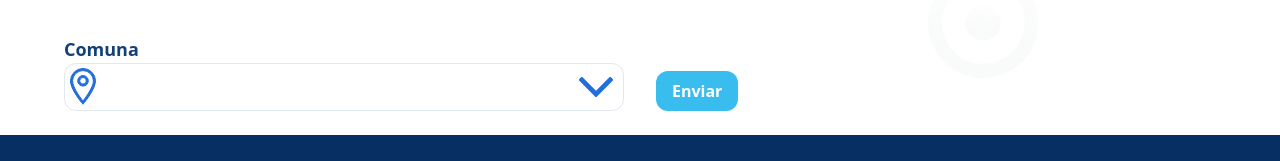
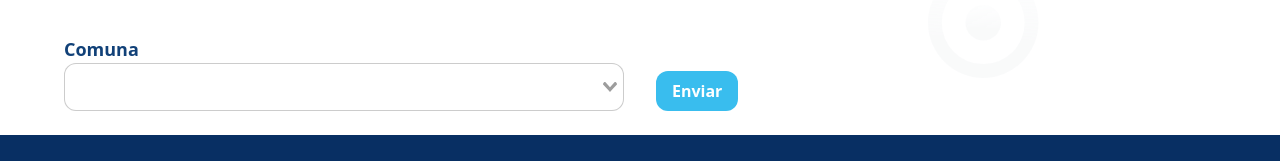
Before and after one commit to obedmacallums/parkingfile_page, a Nuxt app: page /test in a window 1280 px wide. Shown: the part 3073-3234 px from the top of the page. Built offline with nearby package versions, Linux system fonts and the light colour scheme.

Commit message:
added vue-select library

```diff
--- a/components/Form.vue
+++ b/components/Form.vue
@@ -56,12 +56,7 @@
     <div class="flex flex-col py-3 my-3">
     <label for="comuna" class="font-sans text-lg font-bold text-text-blue">Comuna</label>
     <div class="h-12">
-    <select name="comuna" id="comuna" placeholder="Ingresa el nombre de tu comuna" v-model="comuna" form="contactform"
-    class="w-full h-full border border-gray-300 rounded-xl focus:outline-none focus:border-blue-500 focus:bg-gray-100 icon_comuna styled-select">
-    <option v-for="comuna in comunas"> {{comuna}}</option>
-
-
-    </select>
+     <v-select :options="comunas" v-model="comuna" class="style-chooser"></v-select>
 
 
     </div>
@@ -133,6 +128,7 @@
 </template>
 
 <script>
+import 'vue-select/dist/vue-select.css';
 
 import comunas_data from "~/assets/comunas_data.json";
 import { required, minLength, email, helpers } from 'vuelidate/lib/validators'
@@ -142,11 +138,11 @@ const valphone = helpers.regex('valphone', /^\+56\d{9}$/)
 export default {
      data(){
          return {
-            comunas: null,
+            comunas: [],
             name:null,
             email:null,
             phone:null,
-            comuna:null,
+            comuna:'',
             proyecto:null,
             comment:null,
             submitStatus:null
@@ -209,6 +205,37 @@ export default {
 </script>
 
 <style>
+.style-chooser .vs__dropdown-toggle{
+
+  height: 3rem;
+  border-radius: 0.75rem;
+
+}
+
+.style-chooser:focus-within .vs__dropdown-toggle:focus-within{
+
+  height: 3rem;
+  border-radius: 0.75rem;
+  border-color: #4299e1;
+  background-color: #f7fafc
+;
+
+
+}
+
+
+
+.style-chooser .vs__dropdown-menu, .style-chooser .vs__search::placeholder{
+
+  border-radius: 0.75rem;
+  background-color: #f7fafc;
+
+}
+
+
+
+
+
 
 .icon_mail{
 
--- a/nuxt.config.js
+++ b/nuxt.config.js
@@ -27,7 +27,7 @@ export default {
   ],
 
   // Plugins to run before rendering page: https://go.nuxtjs.dev/config-plugins
-  plugins: ['~/plugins/vuelidate'],
+  plugins: ['~/plugins/vuelidate', '~/plugins/vueselect'],
 
   // Auto import components: https://go.nuxtjs.dev/config-components
   components: true,
--- a/package.json
+++ b/package.json
@@ -14,6 +14,7 @@
     "core-js": "^3.8.3",
     "nuxt": "^2.14.12",
     "vue-lottie": "^0.2.1",
+    "vue-select": "^3.11.2",
     "vuelidate": "^0.7.6"
   },
   "devDependencies": {
```
Also changed, not shown: plugins/vueselect.js (added, +19 -0 lines), 1 other file (tests, documents, lock files or other folders).
